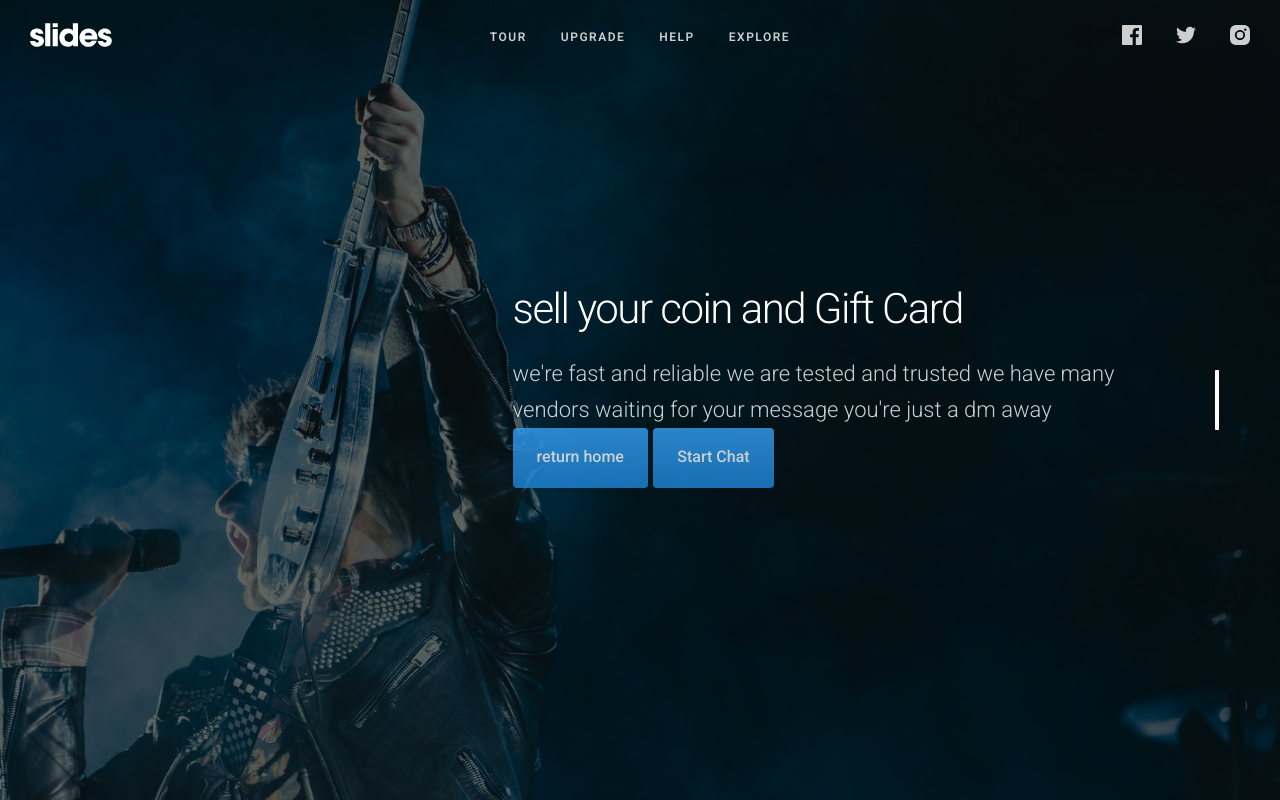
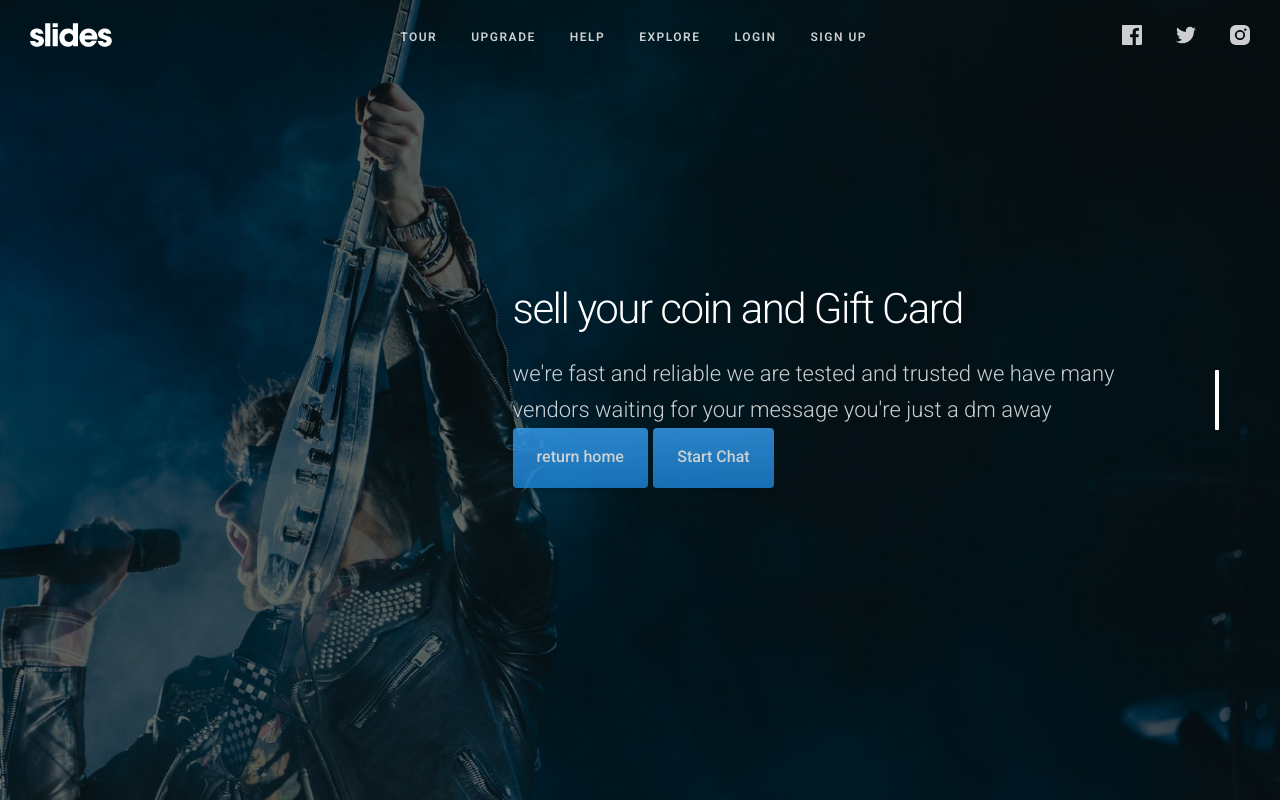
Before and after one commit to Samcodio/flexground, a Django app: page /exchange/home/ in a window 1280 px wide. Run offline with Django 5.2, Linux system fonts and the light colour scheme.

Commit message:
Update navbar.html

```diff
--- a/TakeProj/templates/Takeproj/navbar.html
+++ b/TakeProj/templates/Takeproj/navbar.html
@@ -15,6 +15,12 @@
         <li><a href="#">Upgrade</a></li>
         <li><a href="#">Help</a></li>
         <li><a href="#">Explore</a></li>
+        {% if user.is_authenticated %}
+        <li><a href="{% url 'accounts:logout' %}">Logout</a></li>
+        {% else %}
+        <li><a href="{% url 'accounts:login' %}">Login</a></li>
+        {% endif %}
+        <li><a href="{% url 'accounts:registration' %}">Sign Up</a></li>
       </ul>
     </div>
     <div class="right">
```
